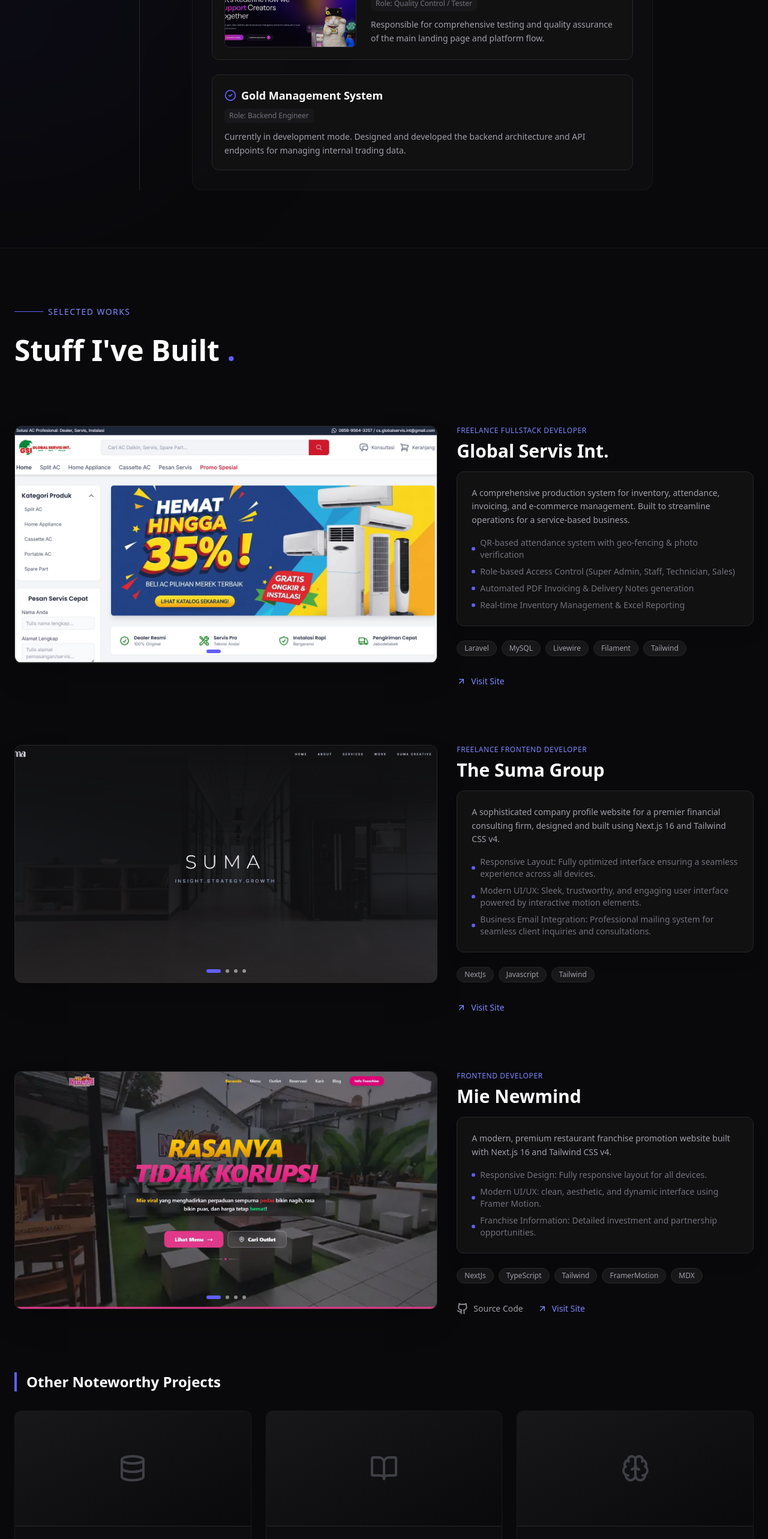
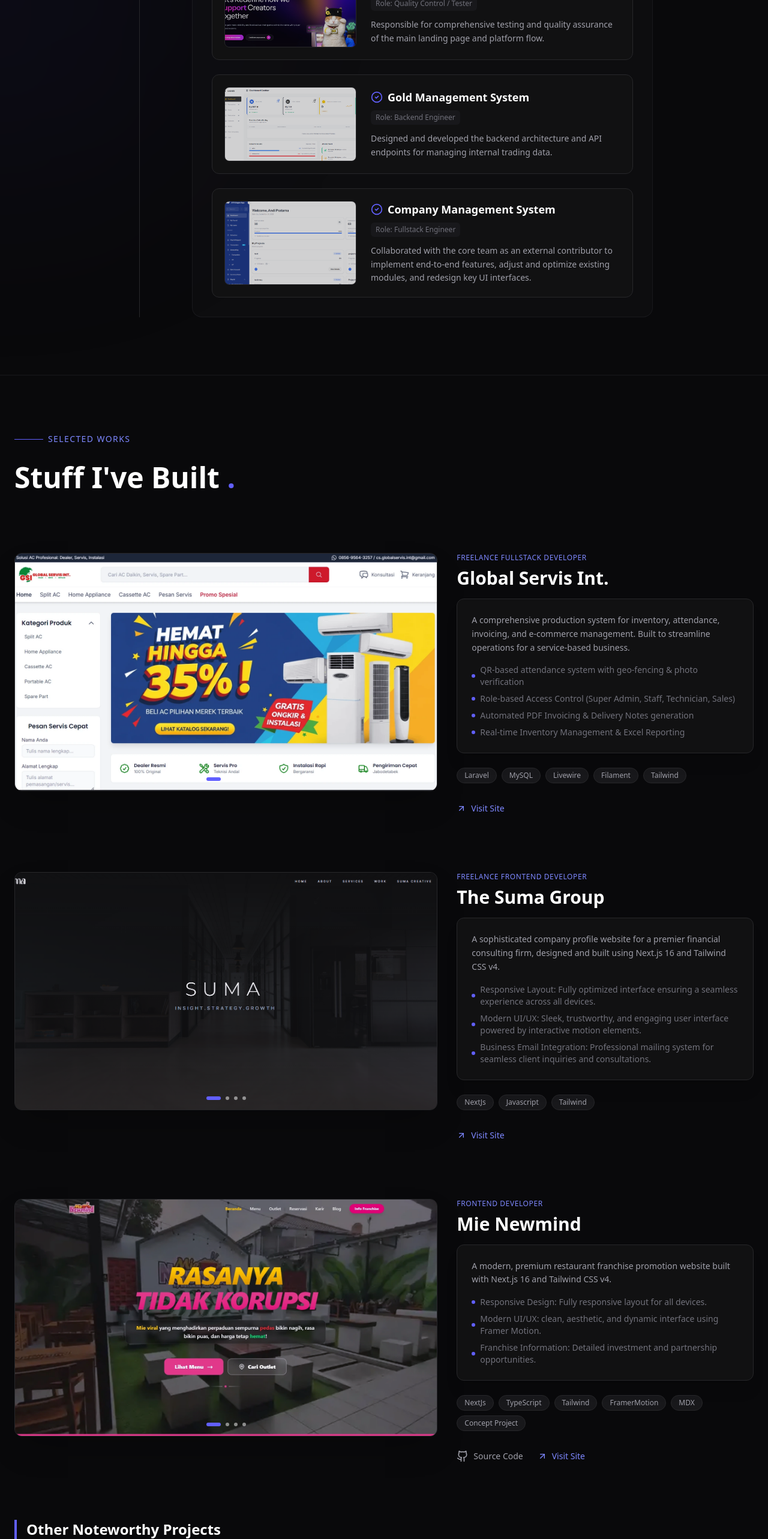
Before and after one commit to rakha00/portofolio, a Next.js app: page / in a window 1280 px wide. Shown: the part 3120-5686 px from the top of the page at 60% size. Built offline with nearby package versions, Linux system fonts and the light colour scheme; a web font is replaced by a local one.

Commit message:
update: update experience and project

```diff
--- a/src/components/sections/Experience.tsx
+++ b/src/components/sections/Experience.tsx
@@ -45,7 +45,16 @@
         title: "Gold Management System",
         roleName: "Backend Engineer",
         description:
-          "Currently in development mode. Designed and developed the backend architecture and API endpoints for managing internal trading data.",
+          "Designed and developed the backend architecture and API endpoints for managing internal trading data.",
+        imageSrc: "/projects/goldmanagementsystem/goldmanagementsystem-1.png",
+      },
+      {
+        id: "company-management-system",
+        title: "Company Management System",
+        roleName: "Fullstack Engineer",
+        description:
+          "Collaborated with the core team as an external contributor to implement end-to-end features, adjust and optimize existing modules, and redesign key UI interfaces.",
+        imageSrc: "/projects/companymanagementsystem/companymanagementsystem-1.png",
       },
     ],
   },
--- a/src/components/sections/Projects.tsx
+++ b/src/components/sections/Projects.tsx
@@ -69,7 +69,7 @@
     role: "Frontend Developer",
     description:
       "A modern, premium restaurant franchise promotion website built with Next.js 16 and Tailwind CSS v4.",
-    tech: ["NextJs", "TypeScript", "Tailwind", "FramerMotion", "MDX"],
+    tech: ["NextJs", "TypeScript", "Tailwind", "FramerMotion", "MDX", "Concept Project"],
     images: [
       "/projects/mienewmind/mienewmind-1.webp",
       "/projects/mienewmind/mienewmind-2.webp",
```
Also changed, not shown: public/projects/companymanagementsystem/companymanagementsystem-1.png (added), public/projects/goldmanagementsystem/goldmanagementsystem-1.png (added).
